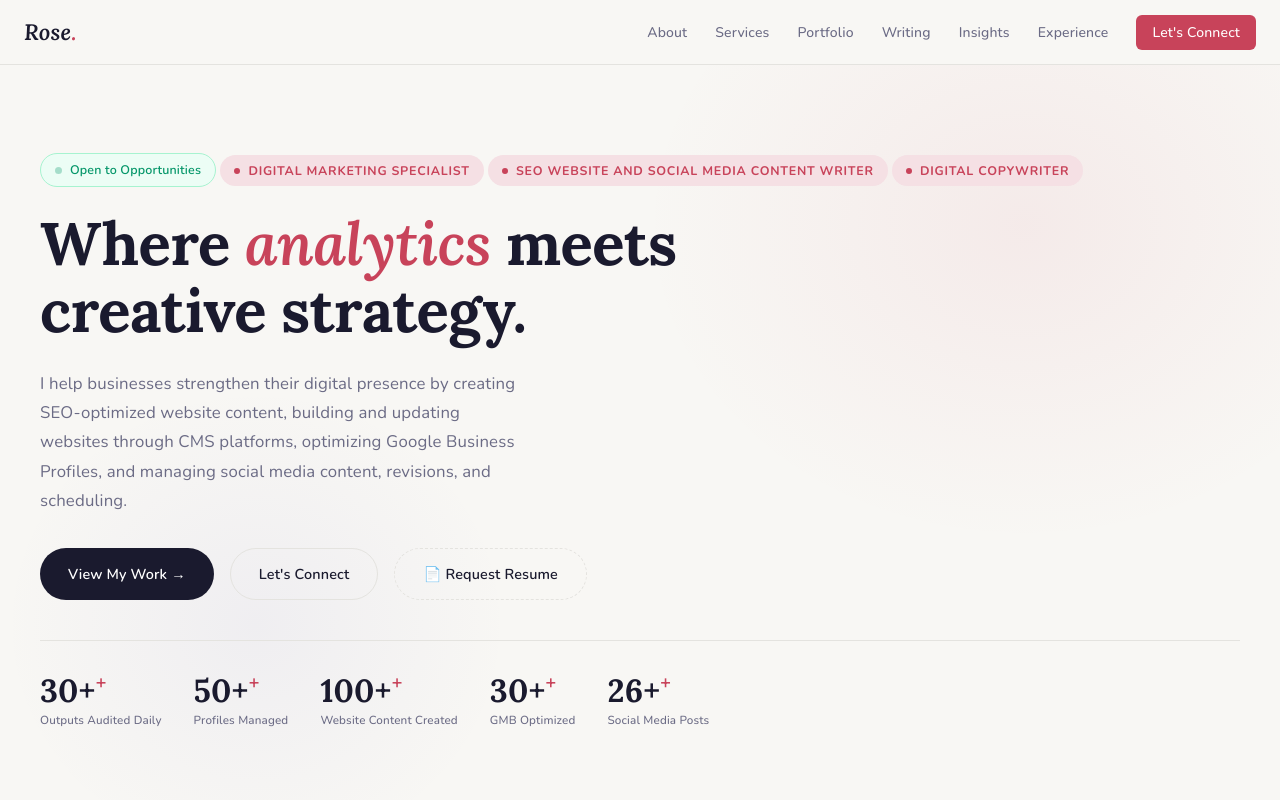
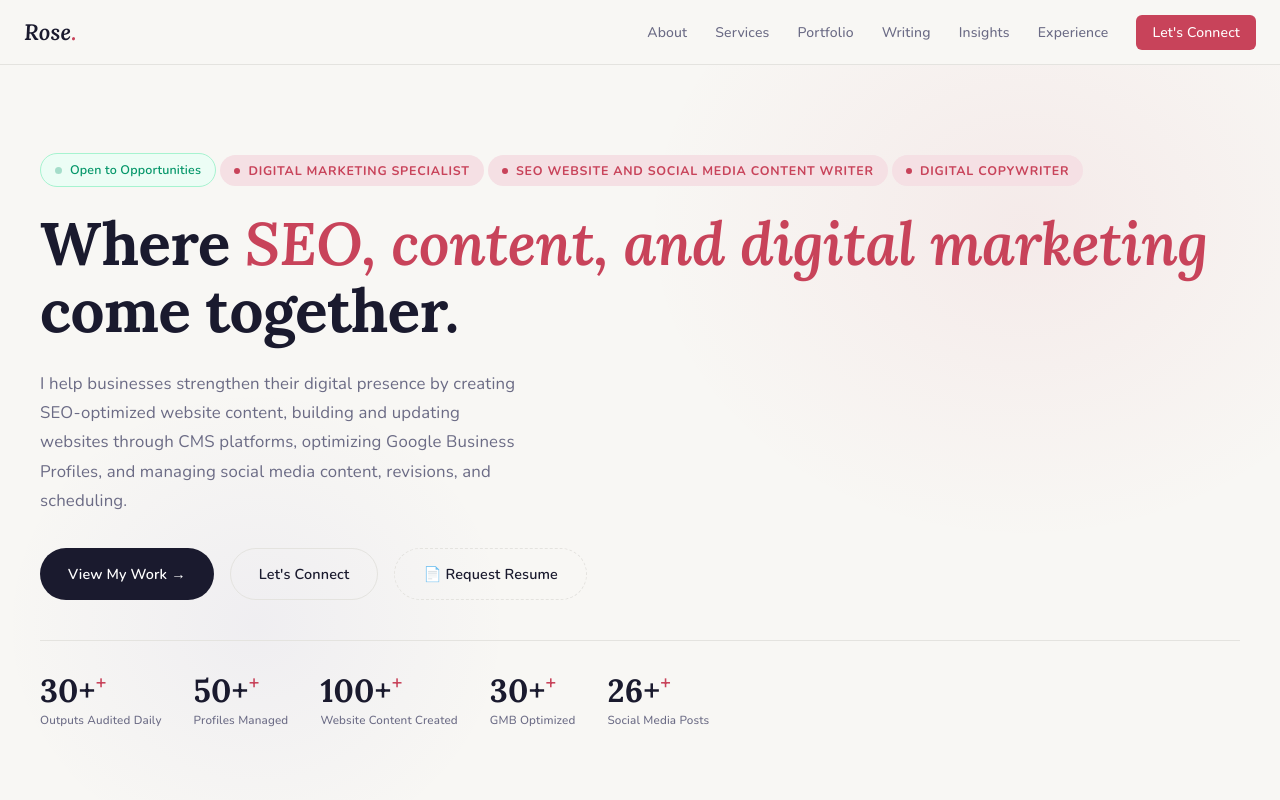
Before and after one commit to RoseMarriesie/portfolio, a plain HTML site: page index.html in a window 1280 px wide. Shown: the top 800 px of the page. Drawn offline with nearby package versions, Linux system fonts and the light colour scheme.

Commit message:
Update index.html

```diff
--- a/index.html
+++ b/index.html
@@ -90,7 +90,7 @@
             <div class="hero-tag" role="doc-subtitle">Digital Marketing Specialist</div>
             <div class="hero-tag" role="doc-subtitle">SEO Website and Social Media Content Writer</div>
             <div class="hero-tag" role="doc-subtitle">Digital Copywriter</div>
-            <h1>Where <em>analytics</em> meets <br>creative strategy.</h1>
+            <h1>Where <em>SEO, content, and digital marketing</em> come together.</h1>
             <p class="hero-desc">
             I help businesses strengthen their digital presence by creating SEO-optimized website content, building and updating websites through CMS platforms, optimizing Google Business Profiles, and managing social media content, revisions, and scheduling.
 
```
